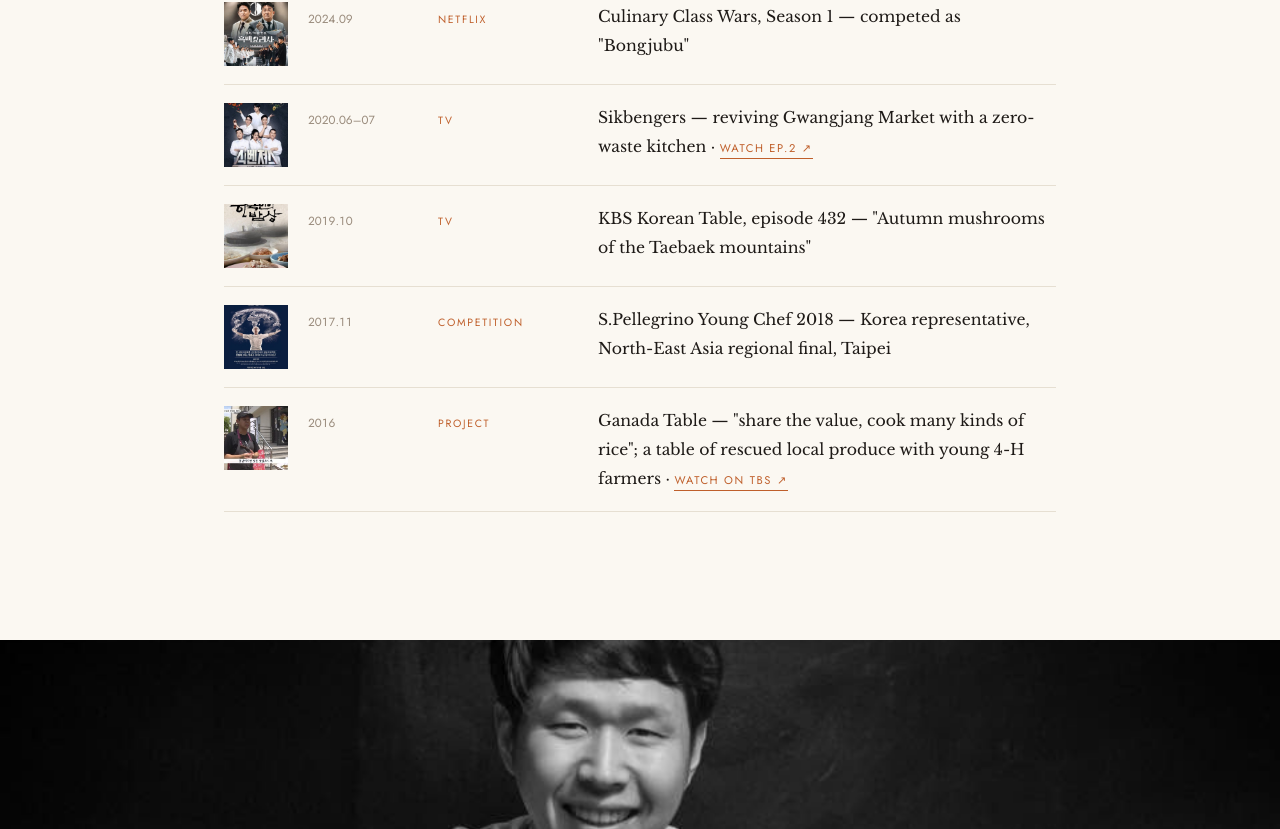
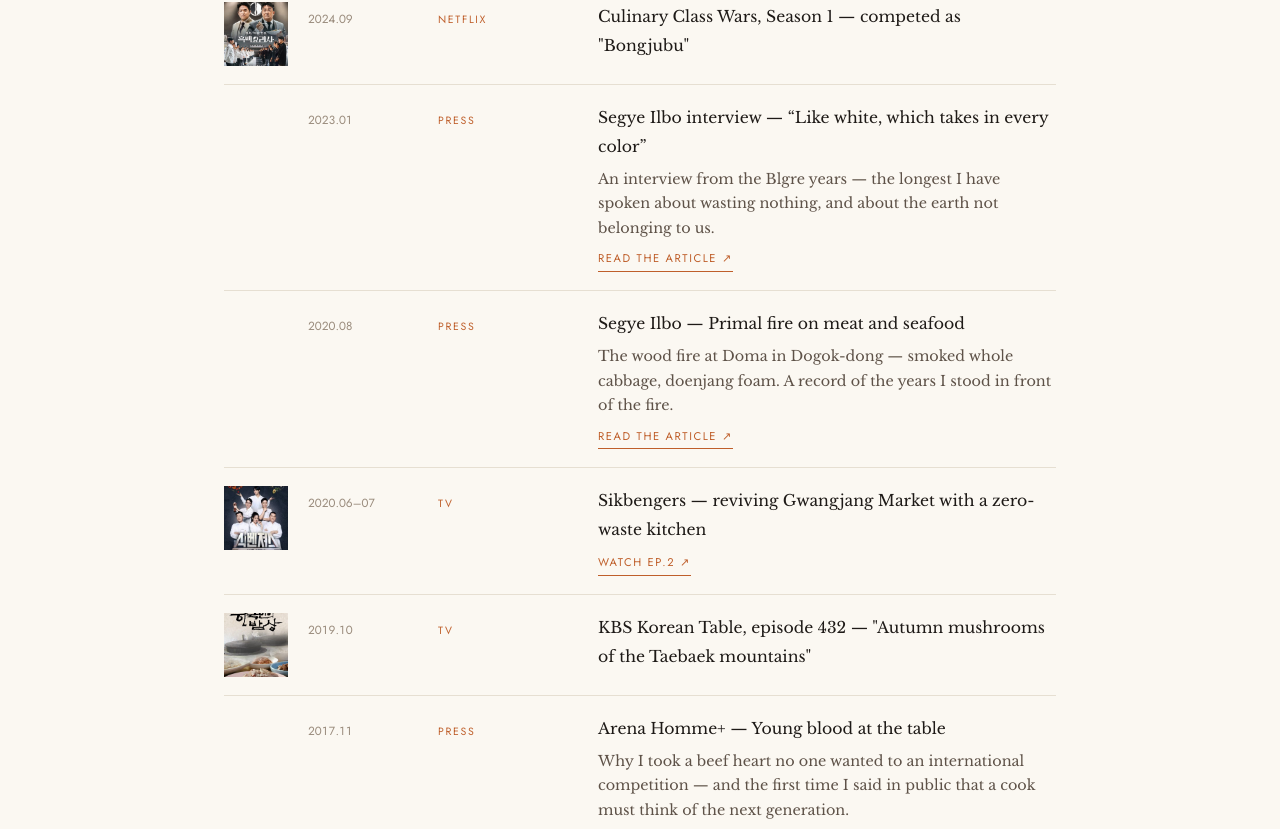
Before and after one commit to chefbongsu88-arch/chefbongsukim, a Next.js app: page / in a window 1280 px wide. Shown: the part 10831-11660 px from the top of the page. Built offline with nearby package versions, Linux system fonts and the light colour scheme.

Commit message:
Add files via upload

```diff
--- a/app/globals.css
+++ b/app/globals.css
@@ -177,6 +177,12 @@
   .ev .t{ font-family:var(--sans); font-size:.66rem; letter-spacing:.16em; text-transform:uppercase; color:var(--ember); padding-top:8px; }
   @media (max-width:640px){ .ev{ grid-template-columns:64px 1fr; gap:6px 14px; } .ev .y,.ev .t{ grid-column:2; } .ev .eimg{ grid-row:span 3; } }
 
+  .ev .evt{ text-decoration:none; color:inherit; } .ev .evt:hover{ color:var(--ember); }
+  .ev .edesc{ color:var(--ink-2); font-size:.9rem; margin-top:6px; line-height:1.7; }
+  .ev .more{ display:inline-block; margin-top:8px; }
+  .ev > div > .more{ display:table; }
+  .ev .eimg:empty{ background:transparent; }
+
   /* contact */
   .contact .mail{ display:inline-block; margin-top:28px; font-family:var(--serif-en); font-size:1.35rem; text-decoration:none; border-bottom:1px solid var(--ember); padding-bottom:4px; }
   .contact .mail:hover{ color:var(--ember); }
--- a/app/page.jsx
+++ b/app/page.jsx
@@ -201,7 +201,7 @@
         {/* EVENTS */}
         <section className="events wrap" id="events">
           <div className="center">
-            <p className="eyebrow em"><T kr="지난 자리들" en="Events" /></p>
+            <p className="eyebrow em"><T kr="발자취" en="Footprints" /></p>
             <span className="dash"></span>
             <h2 className="title"><T {...s.eventsTitle} /></h2>
           </div>
@@ -210,7 +210,11 @@
               <div className="ev" key={i}>
                 <div className="eimg">{e.image && <img src={e.image} alt="" loading="lazy" />}</div>
                 <span className="y">{e.when}</span><span className="t">{e.type}</span>
-                <div><T kr={e.kr} en={e.en} />{e.link && <> · <a className="more" href={e.link.href} target="_blank" rel="noopener"><T kr={e.link.kr} en={e.link.en} /></a></>}</div>
+                <div>
+                  {e.link ? <a className="evt" href={e.link.href} target="_blank" rel="noopener"><T kr={e.kr} en={e.en} /></a> : <T kr={e.kr} en={e.en} />}
+                  {e.desc && (e.desc.kr || e.desc.en) && <p className="edesc"><T kr={e.desc.kr} en={e.desc.en || e.desc.kr} /></p>}
+                  {e.link && <a className="more" href={e.link.href} target="_blank" rel="noopener"><T kr={e.link.kr} en={e.link.en} /></a>}
+                </div>
               </div>
             ))}
           </div>
--- a/content/lists.json
+++ b/content/lists.json
@@ -1,36 +1,223 @@
 {
   "now": [
-    { "kr": "세계적인 휴양지 이비자에서, 이 섬의 유일한 한식 케이터링 팀 Shingon Experience와 함께 한국 음식을 만들고 알린다", "en": "Cooking with Shingon Experience — the only Korean catering team on Ibiza — and introducing Korean food to one of the world's busiest destinations", "link": "https://www.theshingon.com/" },
-    { "kr": "자서전 「김봉수의 1/3」을 쓰고 있다", "en": "Writing a memoir, \"1/3\"" },
-    { "kr": "한국 음식을 더 많은 사람에게, 더 많은 자리에서 알리고 싶다", "en": "Bringing Korean food to more people, wherever the table is" }
+    {
+      "kr": "세계적인 휴양지 이비자에서, 이 섬의 유일한 한식 케이터링 팀 Shingon Experience와 함께 한국 음식을 만들고 알린다",
+      "en": "Cooking with Shingon Experience — the only Korean catering team on Ibiza — and introducing Korean food to one of the world's busiest destinations",
+      "link": "https://www.theshingon.com/"
+    },
+    {
+      "kr": "자서전 「김봉수의 1/3」을 쓰고 있다",
+      "en": "Writing a memoir, \"1/3\""
+    },
+    {
+      "kr": "한국 음식을 더 많은 사람에게, 더 많은 자리에서 알리고 싶다",
+      "en": "Bringing Korean food to more people, wherever the table is"
+    }
   ],
   "upcoming": [],
   "dishes": [
-    { "kr": "은대구 나막스", "en": "Half-dried Silver Cod, Scallion, Rice", "origin": "Blgre · Seoul 2023", "image": "/images/dish-eundaegu.jpg",
-      "desc": { "kr": "통영의 대구 지리에서 출발해, 반건조 은대구에 대파 소스와 리조또를 더했다. 흰 젓갈의 맛을 되살린 대표작.", "en": "Born from a fish soup in Tongyeong — half-dried cod with scallion sauce and risotto, the flagship of his white-jeotgal cooking." } },
-    { "kr": "냉이 된장 칼국수", "en": "Shepherd's-purse Doenjang Noodles", "origin": "Mr. Ahn's Craft Makgeolli · Seoul 2016", "image": "/images/dish-naengi.jpg",
-      "desc": { "kr": "뚜껑을 덮은 채 내고, 여는 순간 냉이 향이 한꺼번에 올라온다. 손님에게 주는 첫 번째 선물.", "en": "Served lidded; the aroma of wild greens arrives as the first course." } },
-    { "kr": "양배추 스테이크", "en": "Cabbage Steak, Mussel Sauce", "origin": "Doma · Seoul 2019", "image": "/images/dish-cabbage.jpg",
-      "desc": { "kr": "4시간 저온으로 콩피한 양배추와 홍합 소스. 문 닫기 직전이던 레스토랑을 살린 메뉴.", "en": "Cabbage confited for four hours, finished with mussel sauce — the dish that kept a struggling restaurant open." } },
-    { "kr": "봉수 순대 리조또", "en": "Octopus-head Sundae Risotto", "origin": "Sikbengers · 2020", "image": "/images/dish-sundae.jpg", "fit": true,
-      "desc": { "kr": "버려지는 낙지 머리로 순대를 빚고 오징어 먹물 리조또를 곁들였다. 그의 정체성을 가장 잘 보여준 한 접시.", "en": "Blood sausage from discarded octopus heads over squid-ink risotto — the plate he considers most honestly himself." },
-      "link": { "href": "https://www.youtube.com/watch?v=n-b8RGqIvNs", "kr": "식벤져스 EP.2에서 보기 ↗", "en": "Watch it on Sikbengers EP.2 ↗" } },
-    { "kr": "소 심장, 마늘, 비트 김치", "en": "Beef Heart, Garlic, Beet Kimchi", "origin": "S.Pellegrino · Taipei 2017", "image": "/images/dish-heart.jpg",
-      "desc": { "kr": "아무도 주목하지 않는 식재료를 찾다 고른 소의 심장. 숯불 향을 마늘 소스와 비트 김치로 풀었다.", "en": "An overlooked cut chosen on purpose, charcoal-grilled and balanced with garlic and beet kimchi." } },
-    { "kr": "백김치와 지중해 채소", "en": "White Kimchi, Mediterranean Greens", "origin": "Ibiza · 2026", "image": null, "sample": true,
-      "desc": { "kr": "고추 없이 담근 김치에 이비자의 제철 채소를 더했다. 지금 이 섬에서 만들고 있는 한식.", "en": "Kimchi made without chili, dressed with what the island grows this month." } }
+    {
+      "kr": "은대구 나막스",
+      "en": "Half-dried Silver Cod, Scallion, Rice",
+      "origin": "Blgre · Seoul 2023",
+      "image": "/images/dish-eundaegu.jpg",
+      "desc": {
+        "kr": "통영의 대구 지리에서 출발해, 반건조 은대구에 대파 소스와 리조또를 더했다. 흰 젓갈의 맛을 되살린 대표작.",
+        "en": "Born from a fish soup in Tongyeong — half-dried cod with scallion sauce and risotto, the flagship of his white-jeotgal cooking."
+      }
+    },
+    {
+      "kr": "냉이 된장 칼국수",
+      "en": "Shepherd's-purse Doenjang Noodles",
+      "origin": "Mr. Ahn's Craft Makgeolli · Seoul 2016",
+      "image": "/images/dish-naengi.jpg",
+      "desc": {
+        "kr": "뚜껑을 덮은 채 내고, 여는 순간 냉이 향이 한꺼번에 올라온다. 손님에게 주는 첫 번째 선물.",
+        "en": "Served lidded; the aroma of wild greens arrives as the first course."
+      }
+    },
+    {
+      "kr": "양배추 스테이크",
+      "en": "Cabbage Steak, Mussel Sauce",
+      "origin": "Doma · Seoul 2019",
+      "image": "/images/dish-cabbage.jpg",
+      "desc": {
+        "kr": "4시간 저온으로 콩피한 양배추와 홍합 소스. 문 닫기 직전이던 레스토랑을 살린 메뉴.",
+        "en": "Cabbage confited for four hours, finished with mussel sauce — the dish that kept a struggling restaurant open."
+      }
+    },
+    {
+      "kr": "봉수 순대 리조또",
+      "en": "Octopus-head Sundae Risotto",
+      "origin": "Sikbengers · 2020",
+      "image": "/images/dish-sundae.jpg",
+      "fit": true,
+      "desc": {
+        "kr": "버려지는 낙지 머리로 순대를 빚고 오징어 먹물 리조또를 곁들였다. 그의 정체성을 가장 잘 보여준 한 접시.",
+        "en": "Blood sausage from discarded octopus heads over squid-ink risotto — the plate he considers most honestly himself."
+      },
+      "link": {
+        "href": "https://www.youtube.com/watch?v=n-b8RGqIvNs",
+        "kr": "식벤져스 EP.2에서 보기 ↗",
+        "en": "Watch it on Sikbengers EP.2 ↗"
+      }
+    },
+    {
+      "kr": "소 심장, 마늘, 비트 김치",
+      "en": "Beef Heart, Garlic, Beet Kimchi",
+      "origin": "S.Pellegrino · Taipei 2017",
+      "image": "/images/dish-heart.jpg",
+      "desc": {
+        "kr": "아무도 주목하지 않는 식재료를 찾다 고른 소의 심장. 숯불 향을 마늘 소스와 비트 김치로 풀었다.",
+        "en": "An overlooked cut chosen on purpose, charcoal-grilled and balanced with garlic and beet kimchi."
+      }
+    },
+    {
+      "kr": "백김치와 지중해 채소",
+      "en": "White Kimchi, Mediterranean Greens",
+      "origin": "Ibiza · 2026",
+      "image": null,
+      "sample": true,
+      "desc": {
+        "kr": "고추 없이 담근 김치에 이비자의 제철 채소를 더했다. 지금 이 섬에서 만들고 있는 한식.",
+        "en": "Kimchi made without chili, dressed with what the island grows this month."
+      }
+    }
   ],
   "journal": [
-    { "date": "2026.09", "kr": "이 곳을 열며", "en": "Opening This Page",
-      "body": { "kr": "이 사이트는 완성된 이력서가 아니라 계속 쓰이고 있는 기록이다. 대구에서 시작해 뉴욕과 호주, 서울을 거쳐 지금은 이비자에 있다.", "en": "This site is not a finished résumé — it is a record still being written. From Daegu to New York, Australia, Seoul, and now Ibiza." } },
-    { "date": "2026.09", "kr": "이비자에서 한식을 만든다는 것", "en": "Cooking Korean Food on a Spanish Island",
-      "body": { "kr": "이곳 손님들은 한식을 거의 모른 채 테이블에 앉는다. 그래서 오히려 자유롭다. 원칙은 지키되, 이 섬의 계절과 입맛에 맞춰 매번 다시 그린다.", "en": "Most guests here know almost nothing about Korean food — which, oddly, is freeing. I keep the principles and redraw the plate around this island each time." } }
+    {
+      "date": "2026.09",
+      "kr": "이 곳을 열며",
+      "en": "Opening This Page",
+      "body": {
+        "kr": "이 사이트는 완성된 이력서가 아니라 계속 쓰이고 있는 기록이다. 대구에서 시작해 뉴욕과 호주, 서울을 거쳐 지금은 이비자에 있다.",
+        "en": "This site is not a finished résumé — it is a record still being written. From Daegu to New York, Australia, Seoul, and now Ibiza."
+      }
+    },
+    {
+      "date": "2026.09",
+      "kr": "이비자에서 한식을 만든다는 것",
+      "en": "Cooking Korean Food on a Spanish Island",
+      "body": {
+        "kr": "이곳 손님들은 한식을 거의 모른 채 테이블에 앉는다. 그래서 오히려 자유롭다. 원칙은 지키되, 이 섬의 계절과 입맛에 맞춰 매번 다시 그린다.",
+        "en": "Most guests here know almost nothing about Korean food — which, oddly, is freeing. I keep the principles and redraw the plate around this island each time."
+      }
+    }
   ],
   "events": [
-    { "when": "2024.09", "type": "Netflix", "image": "/images/ev-netflix.jpg", "kr": "「흑백요리사: 요리 계급 전쟁」 시즌 1 — 흑수저 \"봉주부\"로 출연", "en": "Culinary Class Wars, Season 1 — competed as \"Bongjubu\"" },
-    { "when": "2020.06–07", "type": "TV", "image": "/images/ev-sikbengers.jpg", "kr": "Olive TV 「식벤져스」 — 광장시장 상권 살리기, 버려지는 재료 없는 식당 만들기", "en": "Sikbengers — reviving Gwangjang Market with a zero-waste kitchen", "link": { "href": "https://www.youtube.com/watch?v=n-b8RGqIvNs", "kr": "봉-순대 리조또 영상 ↗", "en": "Watch EP.2 ↗" } },
-    { "when": "2019.10", "type": "TV", "image": "/images/ev-kbs.jpg", "kr": "KBS1 「한국인의 밥상」 제432회 \"올해도 반갑구나! — 태백산맥 가을 버섯 밥상\"", "en": "KBS Korean Table, episode 432 — \"Autumn mushrooms of the Taebaek mountains\"" },
-    { "when": "2017.11", "type": "Competition", "image": "/images/ev-spellegrino.jpg", "kr": "S.Pellegrino Young Chef 2018 — 한국 대표, 북동아시아 지역 결선(타이베이)", "en": "S.Pellegrino Young Chef 2018 — Korea representative, North-East Asia regional final, Taipei" },
-    { "when": "2016", "type": "Project", "image": "/images/ev-ganada.jpg", "kr": "가나다 밥상 — 가치를 나누고 다양한 밥을 짓는 밥상. 4H 청년 농부들과 버려지는 지역 식재료로 차림", "en": "Ganada Table — \"share the value, cook many kinds of rice\"; a table of rescued local produce with young 4-H farmers", "link": { "href": "https://www.youtube.com/watch?v=W0-_3JFQJS0", "kr": "TBS 영상 ↗", "en": "Watch on TBS ↗" } }
+    {
+      "when": "2024.09",
+      "type": "Netflix",
+      "image": "/images/ev-netflix.jpg",
+      "kr": "「흑백요리사: 요리 계급 전쟁」 시즌 1 — 흑수저 \"봉주부\"로 출연",
+      "en": "Culinary Class Wars, Season 1 — competed as \"Bongjubu\""
+    },
+    {
+      "kr": "세계일보 인터뷰 — “여러 빛 흡수하는 흰색처럼… 다양한 감각 깨우고 싶어”",
+      "en": "Segye Ilbo interview — “Like white, which takes in every color”",
+      "type": "Press",
+      "when": "2023.01",
+      "image": null,
+      "desc": {
+        "kr": "블그레 시절의 인터뷰. 재료를 남김없이 쓰는 이유와, 지구의 주인은 인간이 아니라는 생각을 가장 길게 말한 글.",
+        "en": "An interview from the Blgre years — the longest I have spoken about wasting nothing, and about the earth not belonging to us."
+      },
+      "link": {
+        "href": "https://www.segye.com/newsView/20230125518155",
+        "kr": "기사 보기 ↗",
+        "en": "Read the article ↗"
+      }
+    },
+    {
+      "kr": "세계일보 — 육류·해산물에 원초적 불맛… '겉바속촉' 끝판왕",
+      "en": "Segye Ilbo — Primal fire on meat and seafood",
+      "type": "Press",
+      "when": "2020.08",
+      "image": null,
+      "desc": {
+        "kr": "도곡동 도마의 장작불. 훈연한 통양배추와 된장 거품 — 불 앞에 서 있던 시절의 기록.",
+        "en": "The wood fire at Doma in Dogok-dong — smoked whole cabbage, doenjang foam. A record of the years I stood in front of the fire."
+      },
+      "link": {
+        "href": "https://www.segye.com/newsView/20200810525297",
+        "kr": "기사 보기 ↗",
+        "en": "Read the article ↗"
+      }
+    },
+    {
+      "when": "2020.06–07",
+      "type": "TV",
+      "image": "/images/ev-sikbengers.jpg",
+      "kr": "Olive TV 「식벤져스」 — 광장시장 상권 살리기, 버려지는 재료 없는 식당 만들기",
+      "en": "Sikbengers — reviving Gwangjang Market with a zero-waste kitchen",
+      "link": {
+        "href": "https://www.youtube.com/watch?v=n-b8RGqIvNs",
+        "kr": "봉-순대 리조또 영상 ↗",
+        "en": "Watch EP.2 ↗"
+      }
+    },
+    {
+      "when": "2019.10",
+      "type": "TV",
+      "image": "/images/ev-kbs.jpg",
+      "kr": "KBS1 「한국인의 밥상」 제432회 \"올해도 반갑구나! — 태백산맥 가을 버섯 밥상\"",
+      "en": "KBS Korean Table, episode 432 — \"Autumn mushrooms of the Taebaek mountains\""
+    },
+    {
+      "kr": "아레나옴므플러스 — 식탁의 젊은 피",
+      "en": "Arena Homme+ — Young blood at the table",
+      "type": "Press",
+      "when": "2017.11",
+      "image": null,
+      "desc": {
+        "kr": "아무도 쓰지 않는 소의 심장으로 세계 대회에 나간 이유. 요리사는 다음 세대를 생각해야 한다는 말을 처음 공개적으로 한 글.",
+        "en": "Why I took a beef heart no one wanted to an international competition — and the first time I said in public that a cook must think of the next generation."
+      },
+      "link": {
+        "href": "https://www.arenakorea.com/news/articleView.html?idxno=36565",
+        "kr": "기사 보기 ↗",
+        "en": "Read the article ↗"
+      }
+    },
+    {
+      "when": "2017.11",
+      "type": "Competition",
+      "image": "/images/ev-spellegrino.jpg",
+      "kr": "S.Pellegrino Young Chef 2018 — 한국 대표, 북동아시아 지역 결선(타이베이)",
+      "en": "S.Pellegrino Young Chef 2018 — Korea representative, North-East Asia regional final, Taipei",
+      "link": {
+        "href": "https://v.daum.net/v/L74LvrpEMO",
+        "kr": "기사 보기 ↗",
+        "en": "Read the article ↗"
+      }
+    },
+    {
+      "kr": "“요리사는 비용이 아니라 투자의 대상이다” — 안씨막걸리의 대담한 도전",
+      "en": "“A cook is an investment, not a cost” — the bold bet of Mr. Ahn’s Craft Makgeolli",
+      "type": "Press",
+      "when": "2016.05",
+      "image": null,
+      "desc": {
+        "kr": "경리단길 안씨막걸리가 셰프를 어떻게 찾았는지, 그리고 그 뒤에 무엇이 바뀌었는지. 2.5평 주방이 시작된 자리.",
+        "en": "How a small makgeolli house in Gyeongnidan-gil went looking for a cook, and what changed afterwards. Where the eight-square-meter kitchen began."
+      },
+      "link": {
+        "href": "https://leeuno.kr/?p=12422",
+        "kr": "기사 보기 ↗",
+        "en": "Read the article ↗"
+      }
+    },
+    {
+      "when": "2016",
+      "type": "Project",
+      "image": "/images/ev-ganada.jpg",
+      "kr": "가나다 밥상 — 가치를 나누고 다양한 밥을 짓는 밥상. 4H 청년 농부들과 버려지는 지역 식재료로 차림",
+      "en": "Ganada Table — \"share the value, cook many kinds of rice\"; a table of rescued local produce with young 4-H farmers",
+      "link": {
+        "href": "https://www.youtube.com/watch?v=W0-_3JFQJS0",
+        "kr": "TBS 영상 ↗",
+        "en": "Watch on TBS ↗"
+      }
+    }
   ]
 }
--- a/content/site.json
+++ b/content/site.json
@@ -275,8 +275,8 @@
     "en": "Not a finished story — a record in progress"
   },
   "eventsTitle": {
-    "kr": "팝업 · 콜라보 · 출연",
-    "en": "Pop-ups · Collaborations · Appearances"
+    "kr": "팝업 · 콜라보 · 출연 · 기사",
+    "en": "Pop-ups · Collaborations · Appearances · Press"
   },
   "contact": {
     "title": {
```
Also changed, not shown: scripts/sync-notion.mjs (+10 -4 lines).
